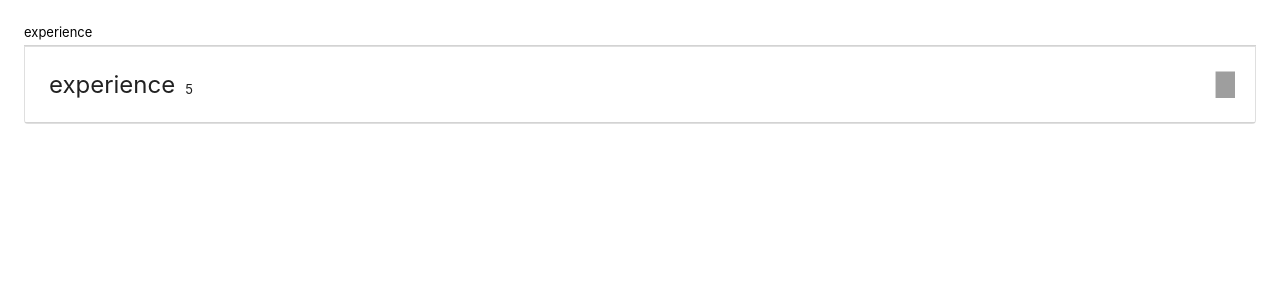
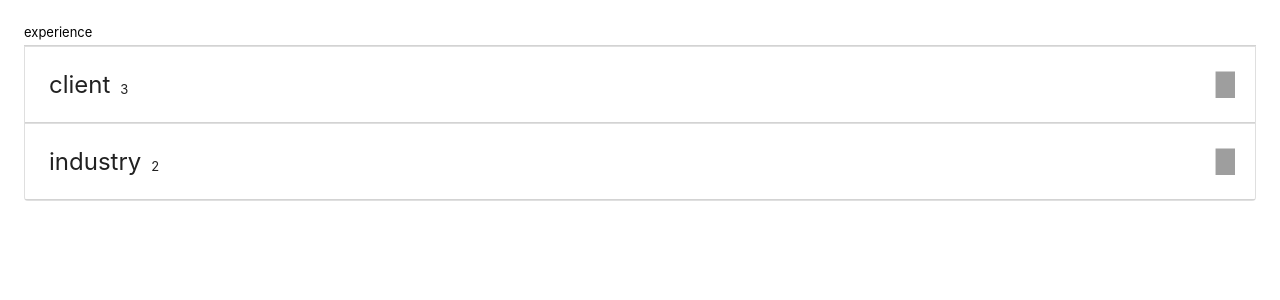
Before and after one commit to silberov/Hackathon-2-frontend, a React (Create React App) app: page / in a window 1280 px wide. Shown: the top 300 px of the page. Built offline with nearby package versions, Linux system fonts and the light colour scheme; grey boxes are pictures that could not be loaded.

Commit message:
finished accordion

```diff
--- a/src/components/Accordion/accoridion.js
+++ b/src/components/Accordion/accoridion.js
@@ -7,6 +7,20 @@ import {
   StylesProvider,
   withStyles,
 } from "@material-ui/core/styles";
+
+const getMaxType = (array) => {
+  let max = 0;
+  let array1 = [];
+  array.forEach((array) => {
+    if (array.type > max) {
+      max = array.type;
+    }
+  });
+  for (let i = 0; i <= max; i++) {
+    array1[i] = i;
+  }
+  return array1;
+};
 
 const convertTypes = (tableName, typeNumber) => {
   if (tableName === "education") {
@@ -93,12 +107,16 @@ const useStyles = makeStyles((theme) => ({
 
 const AccordionComponent = ({ information, table }) => {
   const classes = useStyles();
+  let maxType = getMaxType(information);
+
   return (
     <div className="grid-rows">
       <div className={classes.root}>
         <StylesProvider injectFirst>
           <div className="title">{table}</div>
 
+          {maxType.map((typeD) => {
+            return (
               <Accordion>
                 <AccordionSummary
                   className={classes.accordionStyle}
@@ -112,23 +130,32 @@ const AccordionComponent = ({ information, table }) => {
                   }
                 >
                   <div className="title-order">
-                <div className="description hover-class">{table}</div>
+                    <div className="description hover-class">
+                      {convertTypes(table, typeD)}
+                    </div>
                     <div className="description-number hover-class">
-                  {information.length}
+                      {
+                        information.filter(function (info) {
+                          return info.type === typeD;
+                        }).length
+                      }
                     </div>
                   </div>
                 </AccordionSummary>
                 <AccordionDetails>
-              {/* {information.map((data) => {
-                  <div className="information">{data}</div>;
-                })} */}
                   <ul>
-                {information.map((data) => {
+                    {information
+                      .filter(function (info) {
+                        return info.type === typeD;
+                      })
+                      .map((data) => {
                         return <li>{data.name}</li>;
                       })}
                   </ul>
                 </AccordionDetails>
               </Accordion>
+            );
+          })}
         </StylesProvider>
       </div>
     </div>
```
Also changed, not shown: 1 other file (tests, documents, lock files or other folders). Lines whose indentation alone changed are shown as unchanged.
